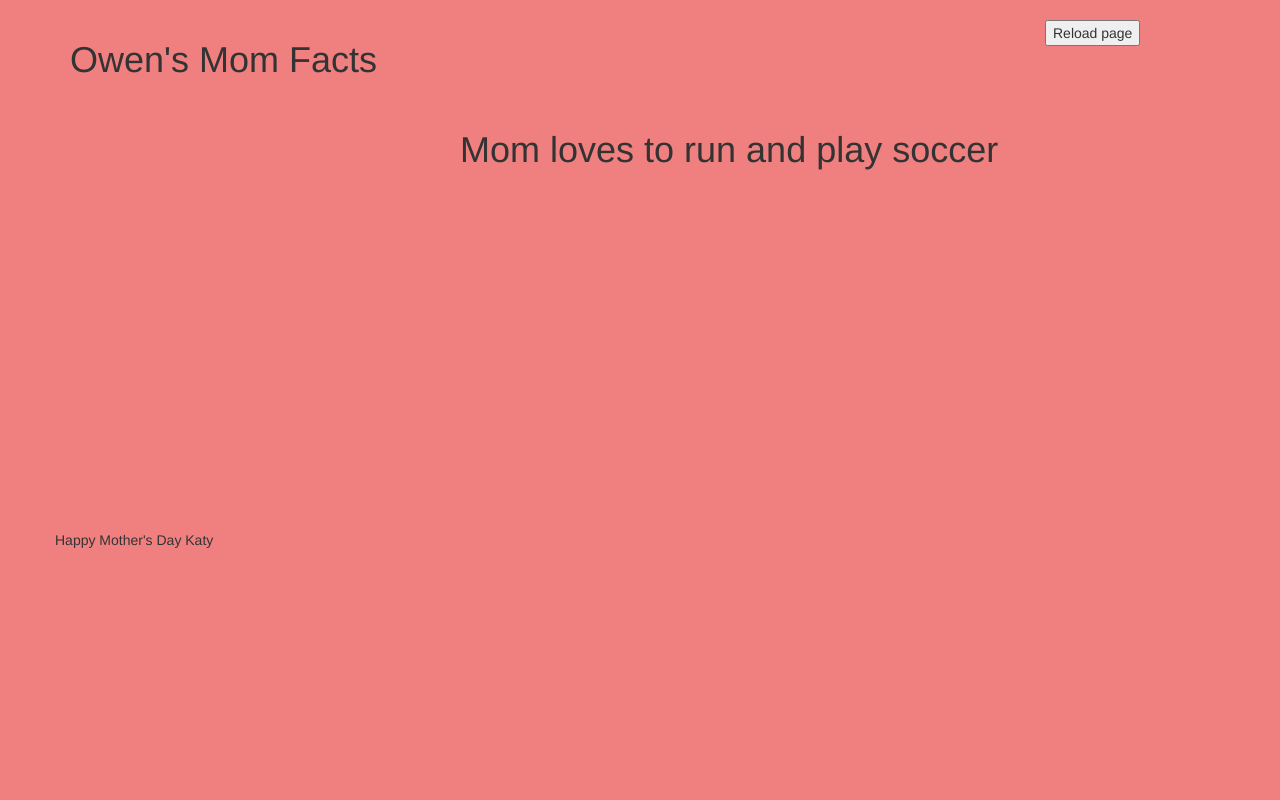
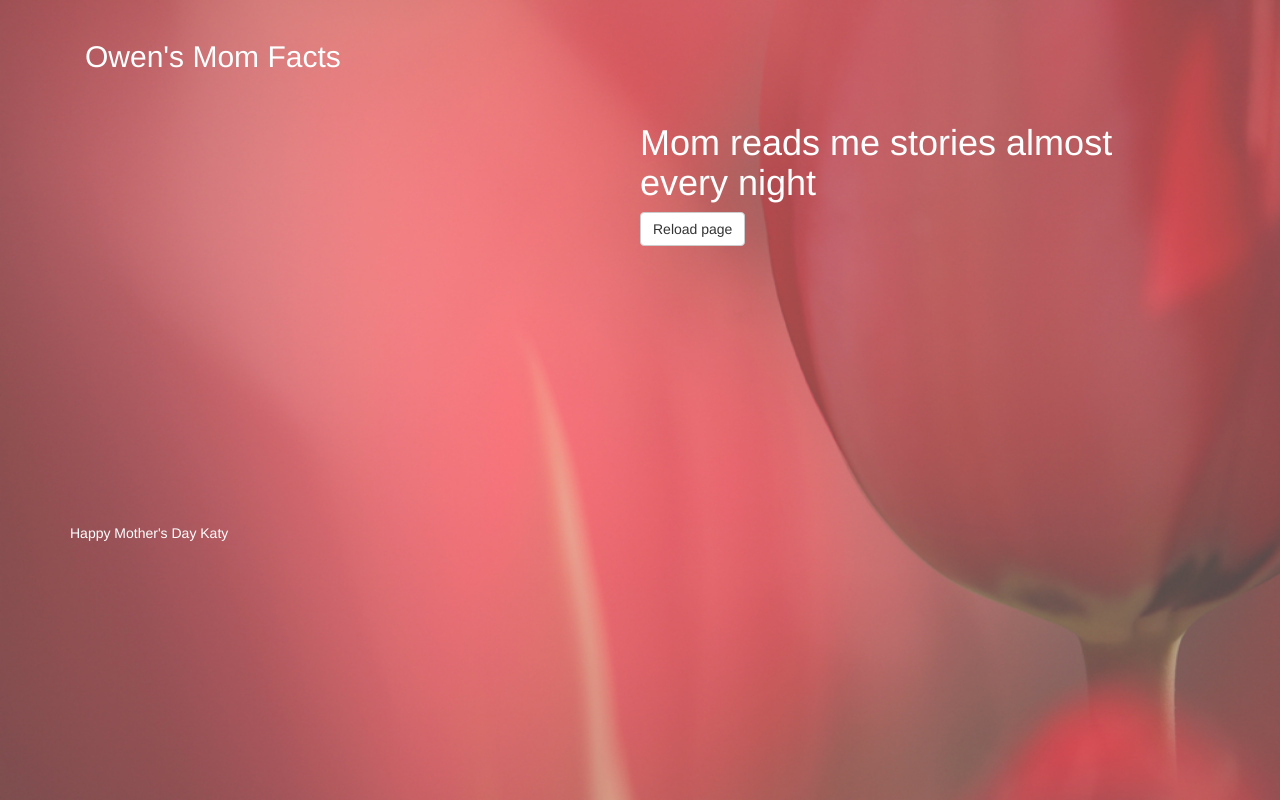
Before and after one commit to dalekunce/owensmomfacts, a plain HTML site: page index.html in a window 1280 px wide. Drawn offline with nearby package versions, Linux system fonts and the light colour scheme.

Commit message:
removing dstore

```diff
--- a/index.html
+++ b/index.html
@@ -7,7 +7,9 @@
 	<link href="http://netdna.bootstrapcdn.com/bootstrap/3.1.1/css/bootstrap.min.css" rel="stylesheet">
 	<style>
 		body {
-			background-color: LightCoral;
+			background-image: url('images/tulipscopy.jpg');
+			background-size: cover;
+			color: #fff;
 		}
 		.row {
 			padding-top: 20px;
@@ -23,38 +25,36 @@
 </head>
 <body>
 	<div class="container">
-		<div class="row" class="col-md-12">
+		<div class="row col-md-12">
 			<div class="col-md-10">
-				<h1>Owen's Mom Facts</h1>
-			</div>
-			<div  class="col-md-2">
-				<input type="button" value="Reload page" onclick="reloadPage()">
+				<h2>Owen's Mom Facts</h2>
 			</div>
 		</div>
-		<div class="row" class="col-md-12">
-			<div id='pic' class="col-md-4">
+		<div class="row col-md-12">
+			<div id='pic' class="col-md-6">
 			</div>
-			<div  class="col-md-8">
+			<div  class="col-md-6">
 				<h1 id='momfact'></h1>
-
+				<button type="button" class="btn btn-default btn-large" onclick="reloadPage()">Reload page</button>
 			</div>
-		</div>
-		<div class="row" class="col-md-12">
-			<p>Happy Mother's Day Katy</p>
+		<div class="row col-md-12">
+    		<div class="span6">
+    			<p>Happy Mother's Day Katy</p>
+    		</div>
 		</div>
 	</div>
 	<script>
 		var textArray = [
 		"Mom is always patient",
 		"Mom does all the laundry",
-		"Mom wipes Owen's bottom",
+		"Mom wipes my bottom",
 		"Mom was in labor for 25 hours",
-		"Mom hasn't once offered Owen in a trade for a girl",
+		"Mom hasn't once offered me in a trade for a girl",
 		"Mom stopped having kids because I was enough",
 		"Mom hasn't had a full night's sleep in almost 4 years",
 		"Mom had back pain for 9 months that would cripple an old person",
 		"Mom once puked in a paper bag because that was all she could find",
-		"Mom loves to give Owen hugs and kisses",
+		"Mom loves to give me hugs and kisses",
 		"Mom rushes home from work everyday to see me",
 		"Mom loves the way I smile",
 		"Mom gives me hugs when I'm sad",
@@ -63,7 +63,7 @@
 		"Mom makes me smoothies for breakfast way more than I deserve",
 		"Mom could show the middle east how to negotiate after getting me to brush my own teeth",
 		"I peed on mom once, she wiped it up and didn't care",
-		"I pooped on mom at a whole foods and she had poop on here shirt for a good 20 min",
+		"I pooped on mom at a whole foods and she had poop on her shirt for a good 20 min",
 		"Mom takes me to get haircuts so I don't start looking like carrot top",
 		"She passed on her day walker genes to me",
 		"Mom once put ice packs in my stroller to keep me from overheating in the DC summer",
@@ -77,7 +77,7 @@
 		"Mom is pretty sure I am the cutest kid in the world",
 		"Mom loves to wake up with me to watch the sun come up",
 		"Mom has taught me all about beautiful flowers",
-		"Mom makes sure I always hold here hand when we cross the street",
+		"Mom makes sure I always hold her hand when we cross the street",
 		"Mom is always kind to me",
 		"Mom makes me laugh all the time",
 		"Mom is my mom",
@@ -87,7 +87,8 @@
 		"Mom knows all the best ways to calm me down",
 		"Mom let me incubate inside of her like some crazy sci-fi story plot",
 		"Mom always helps me clean up my messes",
-		"Mom knows where the best stickers are"
+		"Mom knows where the best stickers are",
+		"Mom woke up at 4:30 on Mother's Day and tried to look at all the pictures of me"
 		];
 		var randomNumber = Math.floor(Math.random()*textArray.length);
 
```
Also changed, not shown: images/tulips.jpg (added), images/tulipscopy.jpg (added), 2 other files.
